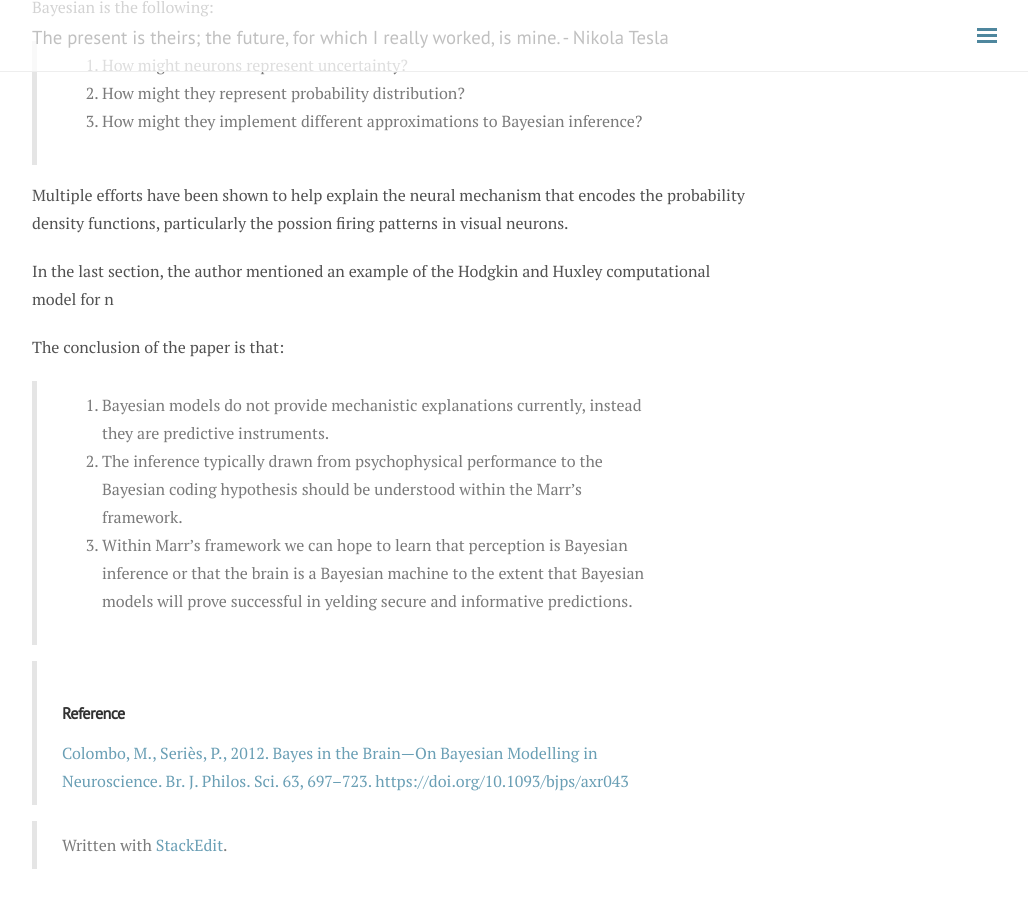
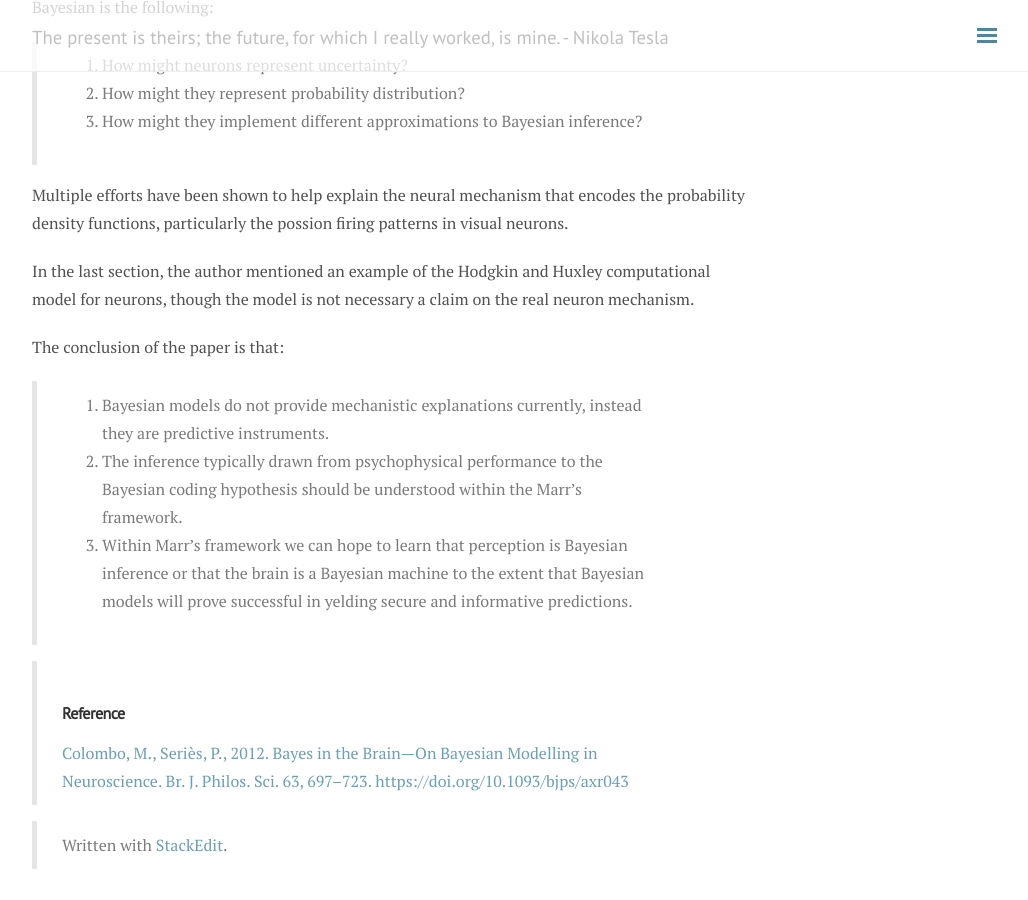
Before and after one commit to andylikescodes/andylikescodes.github.io, a Jekyll site: the page built from _posts/2020-04-18-Bayesian-Brain.md, in a window 1280 px wide and 900 px high, scrolled down 2240 px. Shown: the whole window, without its empty margins (248-1276 px from the left). Built offline with Jekyll 4.4.1, drawn with Linux system fonts in a browser that asks for light colours; nearby versions of some CDN libraries; comment, search, counter and statistics services are not loaded; part of the change alters nothing that is shown.

Commit message:
_posts/2020-04-18-Bayesian-Brain.md updated from https://stackedit.io/

```diff
--- a/_posts/2020-04-18-Bayesian-Brain.md
+++ b/_posts/2020-04-18-Bayesian-Brain.md
@@ -48,7 +48,7 @@ In the last two sections, 4 and 5, the issues that needs to be addressed in orde
 
 Multiple efforts have been shown to help explain the neural mechanism that encodes the probability density functions, particularly the possion firing patterns in visual neurons.
 
-In the last section, the author mentioned an example of the Hodgkin and Huxley computational model for n
+In the last section, the author mentioned an example of the Hodgkin and Huxley computational model for neurons, though the model is not necessary a claim on the real neuron mechanism.
 
 The conclusion of the paper is that:
 > 1. Bayesian models do not provide mechanistic explanations currently, instead they are predictive instruments.
@@ -60,6 +60,6 @@ The conclusion of the paper is that:
 
 > Written with [StackEdit](https://stackedit.io/).
 <!--stackedit_data:
-eyJoaXN0b3J5IjpbMTA2NDMzNjYwMywyMTE0OTk3NjAzLDIwNT
-g4NjE3MDddfQ==
+eyJoaXN0b3J5IjpbNzYwNjkyNDgxLDIxMTQ5OTc2MDMsMjA1OD
+g2MTcwN119
 -->
```
